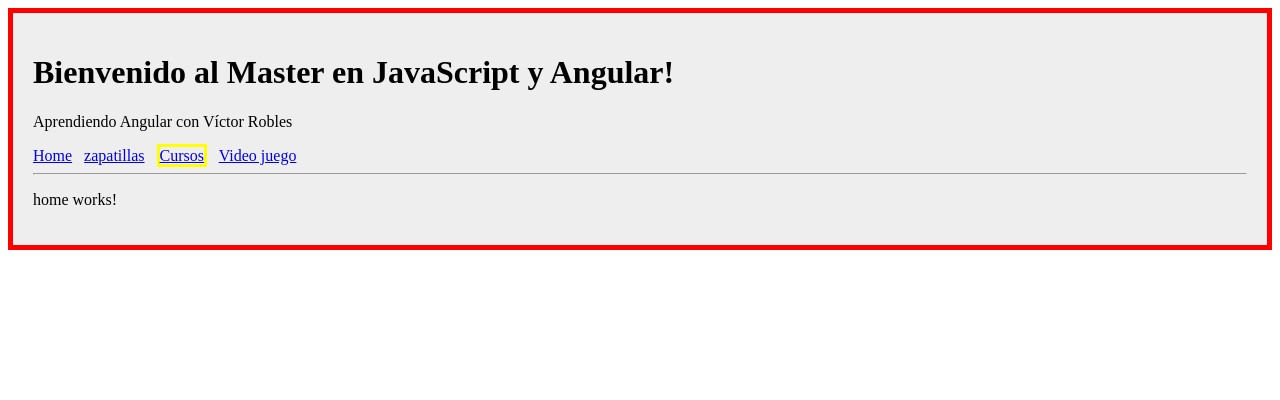
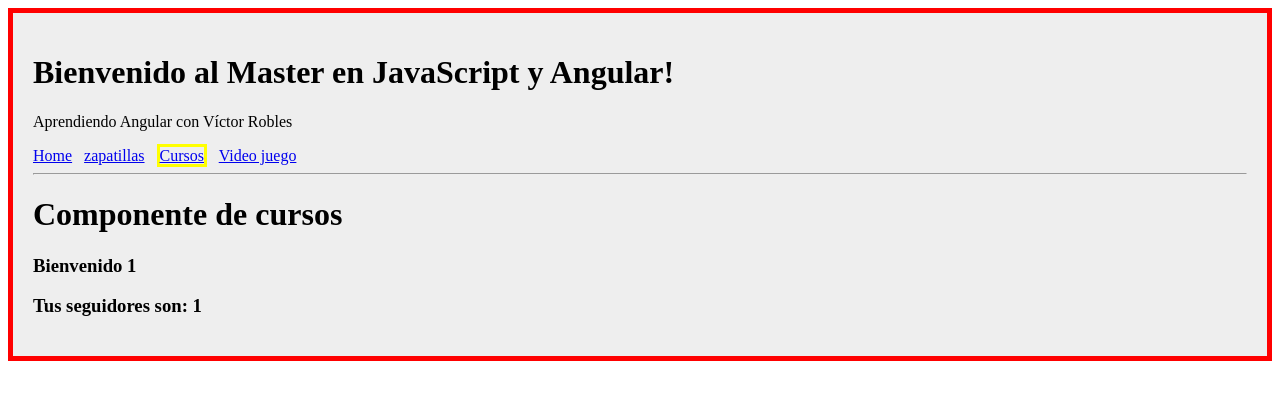
Before and after one commit to dgbracero/CursoAngularUdemy, an Angular app: page /cursos/1/1 in a window 1280 px wide. Shown: the top 400 px of the page. Built offline with nearby package versions, Linux system fonts and the light colour scheme.

Commit message:
190 Párametros por la url

```diff
--- a/src/app/app.routing.ts
+++ b/src/app/app.routing.ts
@@ -15,6 +15,7 @@
     {path: 'zapatillas', component: ZapatillasComponent},
     {path: 'videojuego', component: VideojuegoComponent},
     {path: 'cursos', component: CursosComponent},
+    {path: 'cursos/:nombre/:followers', component: CursosComponent},
     {path: '**', component: HomeComponent}
 ];
 
--- a/src/app/cursos/cursos.component.html
+++ b/src/app/cursos/cursos.component.html
@@ -1 +1,7 @@
-<p>cursos works!</p>
+<h1>
+    Componente de cursos
+</h1>
+
+<h3 *ngIf = "nombre"> Bienvenido {{nombre}}</h3>
+
+<h3 *ngIf = "followers" > Tus seguidores son: {{followers}} </h3>
--- a/src/app/cursos/cursos.component.ts
+++ b/src/app/cursos/cursos.component.ts
@@ -1,4 +1,7 @@
 import { Component, OnInit } from '@angular/core';
+import { Router, ActivatedRoute, Params } from '@angular/router';
+import { Subscribable, Subscriber } from 'rxjs';
+
 
 @Component({
   selector: 'cursos',
@@ -6,10 +9,20 @@
   styleUrls: ['./cursos.component.scss']
 })
 export class CursosComponent implements OnInit {
+    public nombre: string;
+    public followers: number;
 
-  constructor() { }
+  constructor(
+    private _route: ActivatedRoute,
+    private _router: Router
+  ) { }
 
   ngOnInit(): void {
+    this._route.params.subscribe((params: Params)=>{
+      this.nombre = params.nombre;
+      this.followers = params.followers;
+      //this.nombre = params['nombre'];
+    })
   }
 
 }
```
